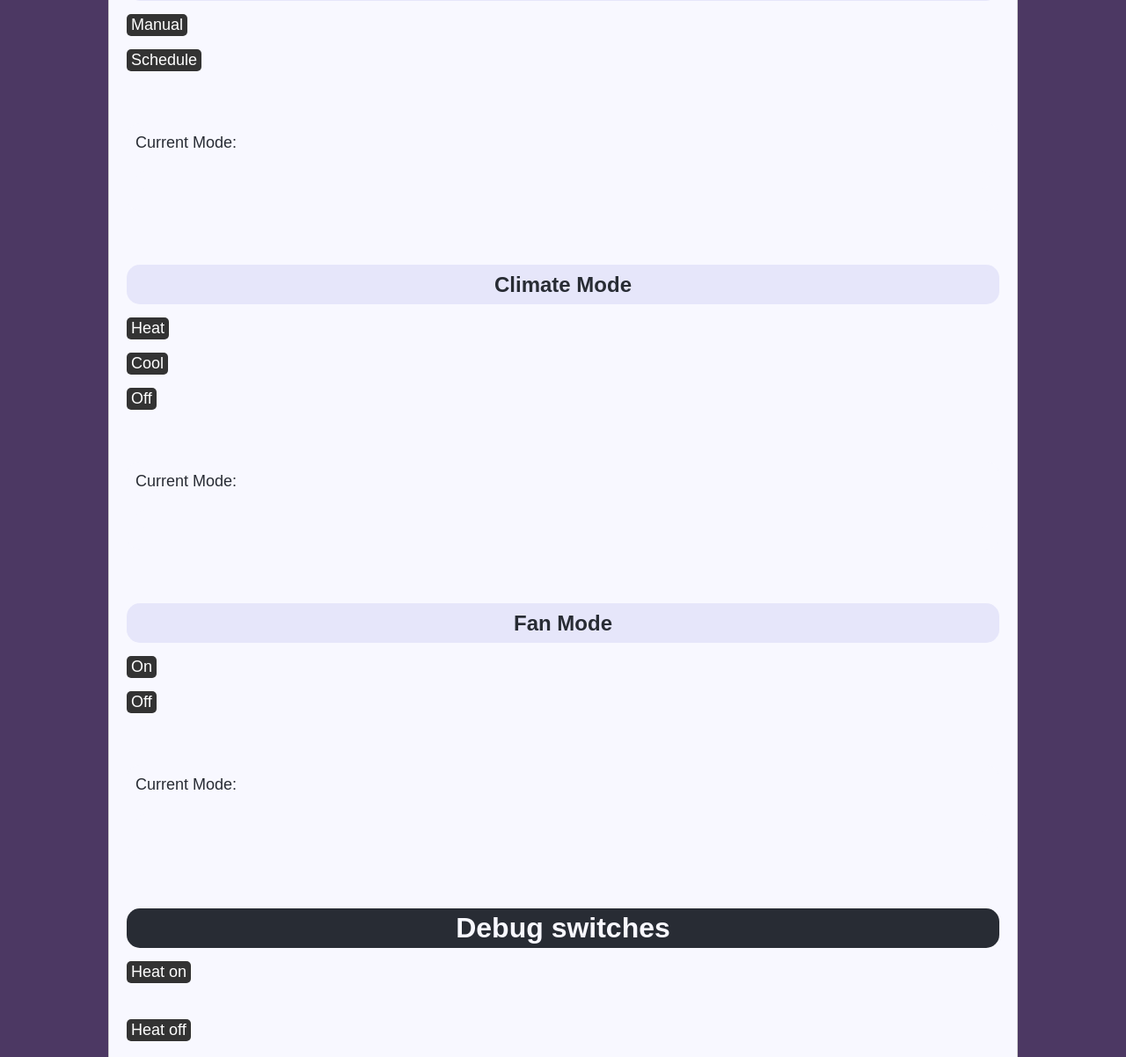
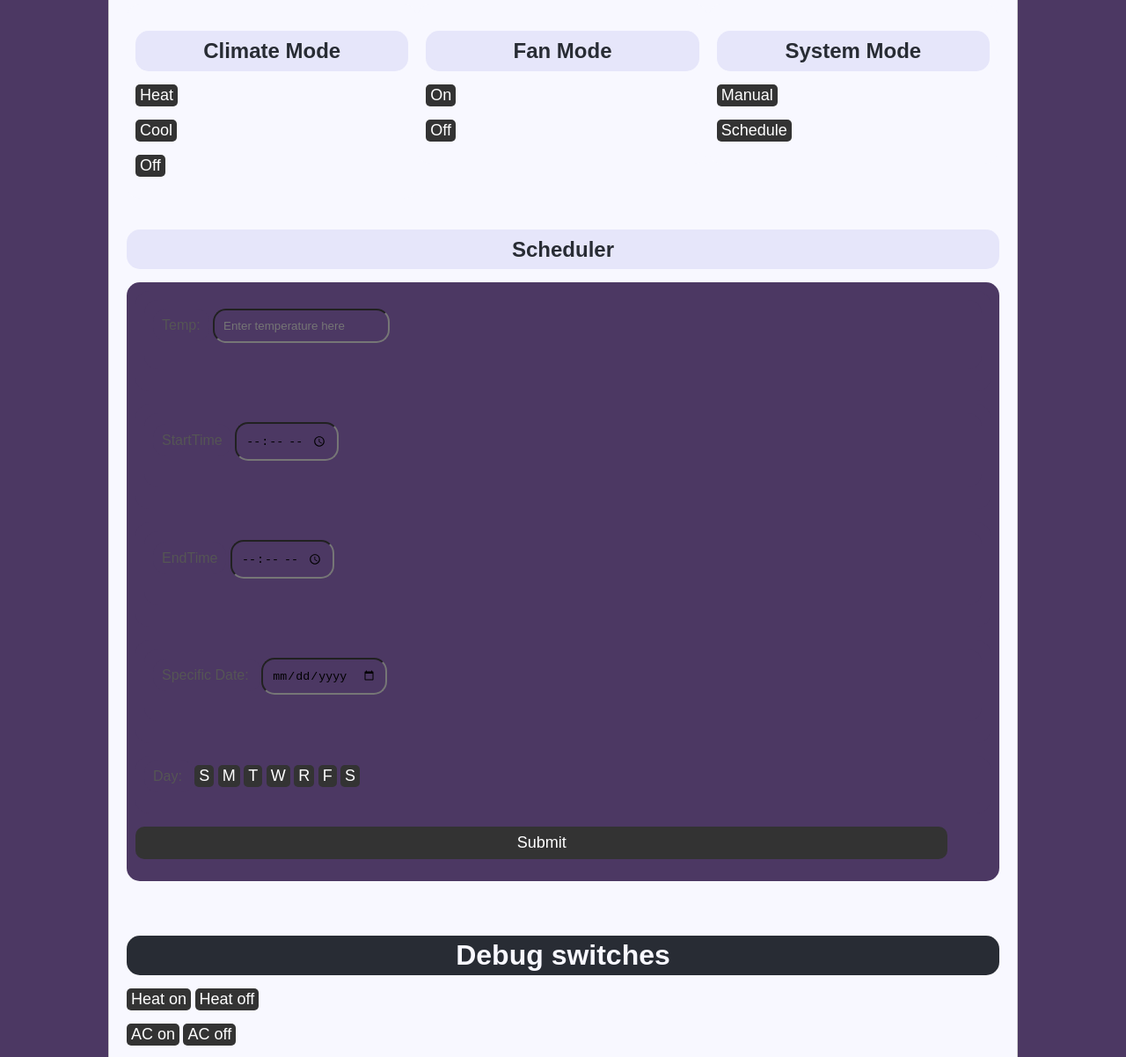
Before and after one commit to hbh7/SmartThermostat, a website: page www/index.html in a window 1280 px wide. Shown: the part 551-1753 px from the top of the page at 88% size. Drawn offline with Linux system fonts and the light colour scheme; no server answers.

Commit message:
Added scheduling to index

```diff
--- a/www/index.html
+++ b/www/index.html
@@ -7,7 +7,6 @@
 </head>
 
 <body>
-
     <div class="container">
         <h1> Smart Thermostat Controls </h1>
         <h2> Current Settings </h2>
@@ -30,41 +29,92 @@
         <div class="clr"></div>
 
         <h2> Adjust Temperature </h2>
+        <div class="block2">
             <button class="hot" onclick="setTemp('up')">Up</button> <br />
+        </div>
+        <div class="block2">
             <button class="cold" onclick="setTemp('down')">Down</button> <br />
+        </div>
+        <div class="clr"></div>
 
-        <h2> System Mode </h2>
-        <button onclick="control('/api/setcontrolmode/manual')">Manual</button> <br />
-        <button onclick="control('/api/setcontrolmode/schedule')">Schedule</button> <br />
-        <br />
-        <p>Current Mode: <span id="currentControlMode"></span></p>
-        <br />
-
+        <div class="block3">
             <h2> Climate Mode </h2>
             <button class="hot" onclick="control('/api/setclimatemode/heat')">Heat</button> <br />
             <button class="cold" onclick="control('/api/setclimatemode/cool')">Cool</button> <br />
             <button onclick="control('/api/setclimatemode/off')">Off</button> <br />
-        <br />
-        <p>Current Mode: <span id="currentClimateMode"></span></p>
-        <br />
+        </div>
 
+        <div class="block3">
             <h2> Fan Mode </h2>
             <button class="cold" onclick="control('/api/setfanmode/on')">On</button> <br />
             <button class="hot" onclick="control('/api/setfanmode/off')">Off</button> <br />
+        </div>
+
+        <div class="block3">
+            <h2> System Mode </h2>
+            <button onclick="control('/api/setcontrolmode/manual')">Manual</button> <br />
+            <button onclick="control('/api/setcontrolmode/schedule')">Schedule</button> <br />
+        </div>
+
+        <div class="clr"></div>
+
+        <!--SCHEDULER-->
+        <h2> Scheduler </h2>
+        <form class="my-form">
+            <div class="block4">
+                <div class="form-group">
+                    <label>Temp:</label>
+                    <input type="number" name="temp"
+                           placeholder="Enter temperature here">
+                </div>
+            </div>
+
+            <div class="block4">
+                <div class="form-group">
+                    <label>StartTime</label>
+                    <input type="time" name="startTime" placeholder="Enter time here">
+                </div>
+            </div>
+            <div class="block4">
+                <div class="form-group">
+                    <label>EndTime</label>
+                    <input type="time" name="endTime" placeholder="Enter time here">
+                </div>
+            </div>
+            <div class="block4">
+                <div class="form-group">
+                    <label>Specific Date: </label>
+                    <input type="date" placeholder="Optional">
+                </div>
+            </div>
+            <div class="clr"></div>
+
+            <div class="form-group">
+                <label>Day: </label>
+                <button class="day"> S </button>
+                <button class="day" > M </button>
+                <button class="day"> T </button>
+                <button class="day"> W </button>
+                <button class="day"> R </button>
+                <button class="day"> F </button>
+                <button class="day"> S </button>
+            </div>
+
+
+            <input class="button" type="submit" value="Submit" name="">
+        </form>
+
         <br />
-        <p>Current Mode: <span id="currentFanMode"></span></p>
-        <br />
-
         <h1> Debug switches </h1>
 
-        <button onclick="control('/api/heat/on')">Heat on</button> <br /> <br />
-        <button onclick="control('/api/heat/off')">Heat off</button> <br /> <br />
-        <br /> <br />
-        <button onclick="control('/api/ac/on')">AC on</button> <br /> <br />
-        <button onclick="control('/api/ac/off')">AC off</button> <br /> <br />
-        <br /> <br />
-        <button onclick="control('/api/fan/on')">Fan on</button> <br /> <br />
-        <button onclick="control('/api/fan/off')">Fan off</button> <br /> <br />
+        <button onclick="control('/api/heat/on')">Heat on</button>
+        <button onclick="control('/api/heat/off')">Heat off</button>
+        <br />
+        <button onclick="control('/api/ac/on')">AC on</button>
+        <button onclick="control('/api/ac/off')">AC off</button>
+        <br />
+        <button onclick="control('/api/fan/on')">Fan on</button>
+        <button onclick="control('/api/fan/off')">Fan off</button>
 
         <script src="js/jquery-3.4.1.js"></script>
         <script src="js/controls.js"></script>
```
Lines whose indentation alone changed are shown as unchanged.
